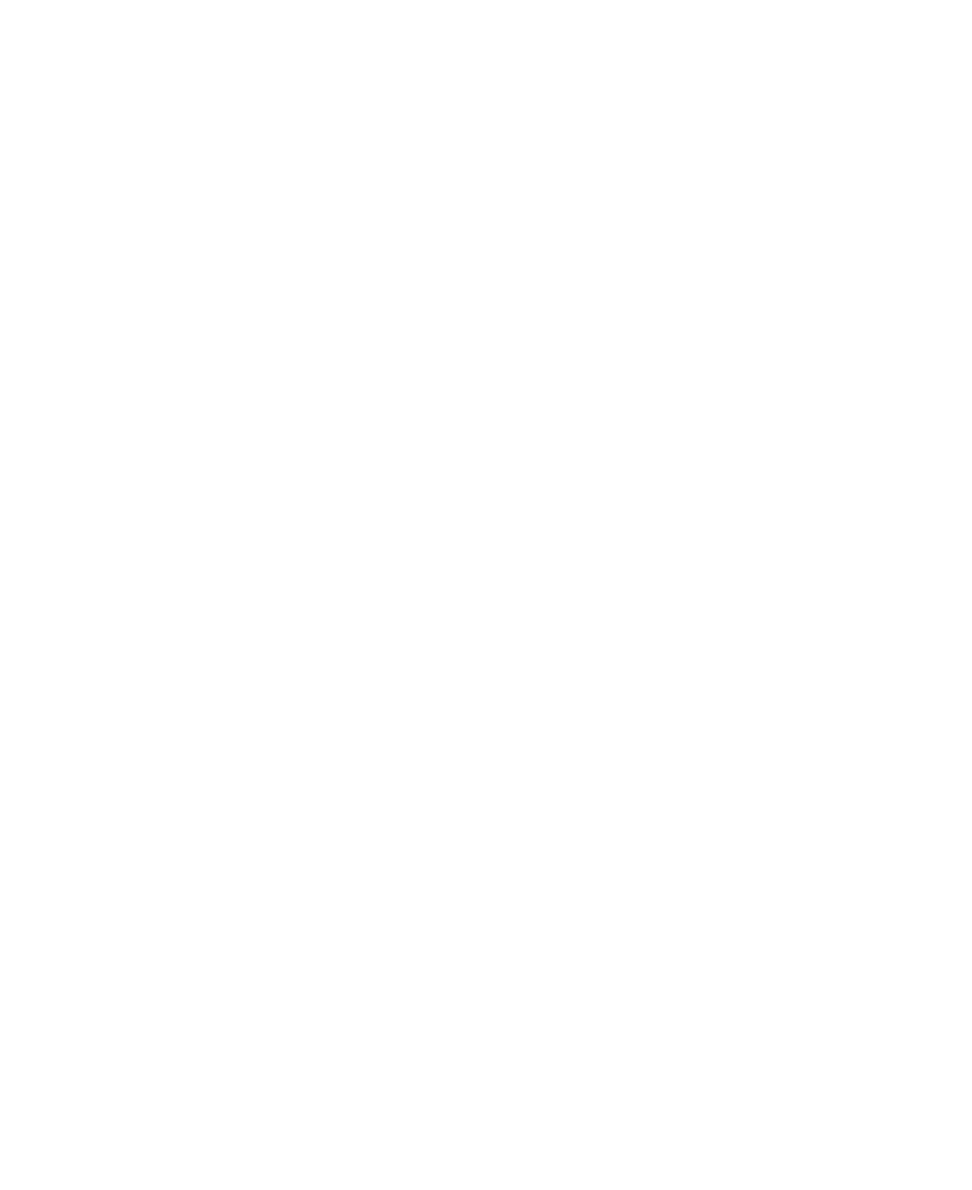
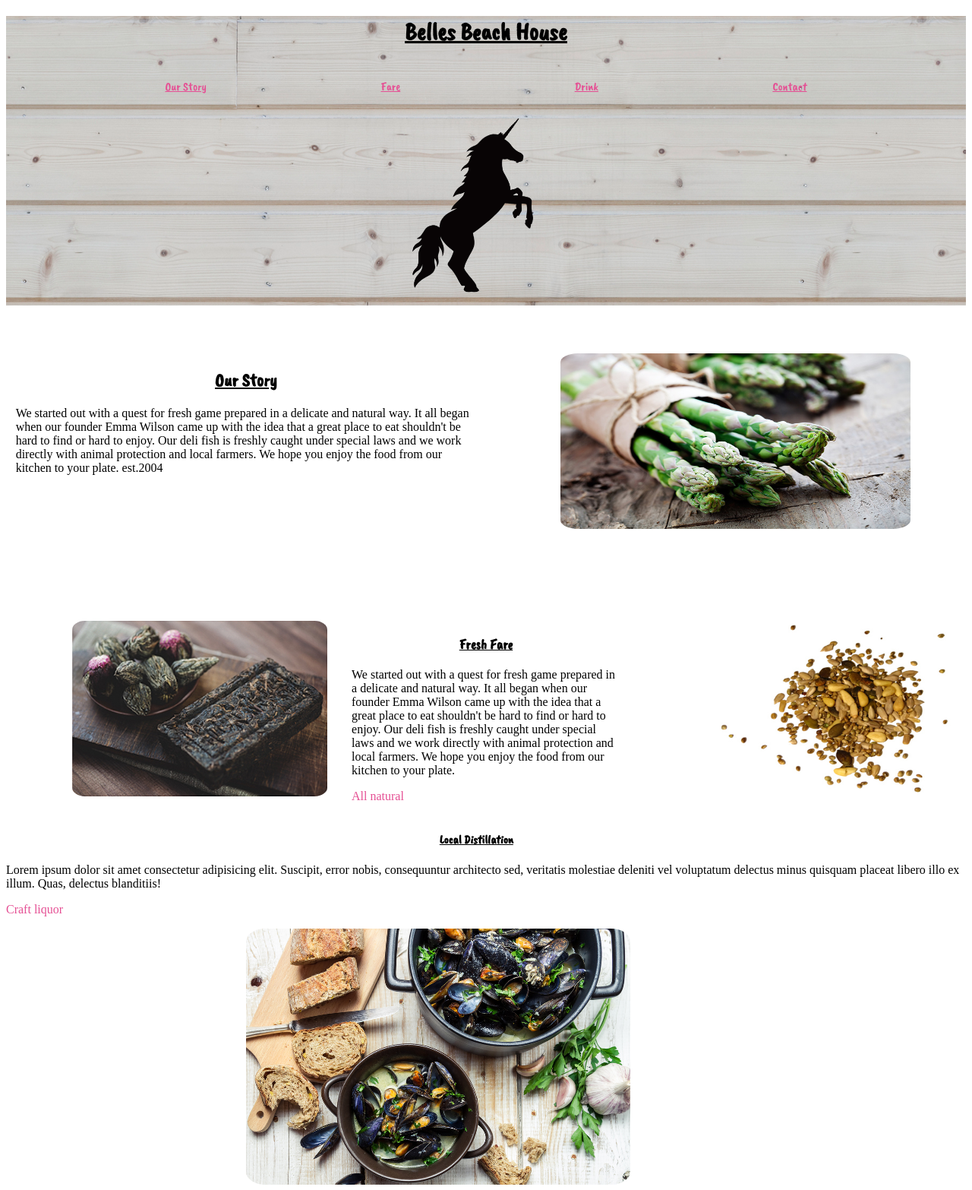
Before and after one commit to Nkhaoula/TP4, a plain HTML site: page index.html in a window 1280 px wide. Shown: the top 1566 px of the page at 76% size. Before the commit the page ends 800 px from the top, so only its background shows below. Drawn offline with nearby package versions, Linux system fonts and the light colour scheme; a web font is replaced by a local one.

Commit message:
création de la « TP4 »

```diff
--- /dev/null
+++ b/assets/css/style.css
@@ -0,0 +1,125 @@
+@import url('https://fonts.googleapis.com/css2?family=Caveat+Brush&family=Cedarville+Cursive&display=swap');
+
+header{
+    background-image: url(../img/planches.jpg);
+}
+main{
+    margin: 0 auto;
+}
+
+.image{
+    width: 20%;
+    margin: auto;
+}
+
+.image img{
+    width: 100%;
+}
+
+.top{
+    margin: 0 auto;
+    min-height: 100px;
+    width: 100%;
+    font-family:  'Caveat Brush', 'cursive';
+}
+
+.container {
+	display: flex;
+	flex-wrap: wrap;
+	justify-content: space-around;
+    margin-top: 5%;
+}
+
+h1{
+    text-align: center;
+    text-decoration: underline;
+}
+h2, h3, h4,h5{
+    text-align: center;
+    text-decoration: underline;
+    font-family:  'Caveat Brush', 'cursive';
+}
+
+.image_asperge{
+    width: 76%;
+    height: 80%;
+    border-radius: 5%;
+    margin-left: 14%;
+}
+.image1, .image2{
+    width: 95%;
+    height: 90%;
+    border-radius: 5%;
+    margin-left: 15%;
+
+}
+.col-s {
+	width: 48%;
+}
+
+.col-i {
+	width: 28%;
+}
+
+.col-m {
+	width: 100%;
+}
+
+.col-l {
+	width: 98%;
+}
+
+nav{
+    display: flex;
+    justify-content:space-evenly;
+
+
+    font-family:  'Caveat Brush', 'cursive';
+}
+
+nav a{
+    color:	#E55094;
+    padding: 20px;
+    text-align: center;
+}
+.all_natural{
+    color:	#E55094;
+}
+
+.Craft_liquor{
+    color:	#E55094;
+}
+.moule{
+    width: 40%;
+    height: 60%;
+    border-radius: 5%;
+    margin-left: 25%;
+}
+
+footer{
+    background-image: url(../img/motif.jpg);
+    width: 100%;
+    height: 100%;
+    margin: auto;
+    text-align: center;
+}
+.icone{
+    width: 2%;
+    height: 2%;
+    color: #E55094;
+    text-align: right;
+
+}
+
+@media screen and (max-width: 430px) {
+	.container {
+		display: inline;
+	}
+
+	.col-s {
+		width: 98%;
+	}
+    .col-i {
+		width: 80%;
+	}
+}
--- a/index.html
+++ b/index.html
@@ -4,8 +4,69 @@
     <meta charset="UTF-8">
     <meta name="viewport" content="width=device-width, initial-scale=1.0">
     <title>Belles Beach House</title>
+    <link rel="stylesheet" href="assets/css/style.css">
 </head>
 <body>
-
+    <header class="top">
+        <h1>Belles Beach House</h1>
+        <nav>
+            <a href="#">Our Story</a>
+            <a href="#">Fare</a>
+            <a href="#">Drink</a>
+            <a href="#">Contact</a>
+        </nav>
+        <div class="image">
+            <img src="assets/img/licorne.png" alt="licorne">
+        </div>
+    </header>
+    <main>
+        <section>
+            <div class="container">
+                <div class="col-s">
+                    <h2>Our Story</h2>
+                    <p>We started out with a quest for fresh game prepared in a delicate and natural way. It all began when our founder Emma Wilson came up with the idea that a great place to eat shouldn't be hard to find or hard to enjoy. Our deli fish is freshly caught under special laws and we work directly with animal protection and local farmers. We hope you enjoy the food from our kitchen to your plate.
+                        est.2004</p>
+                </div>
+                <div class="col-s">
+                    <img class="image_asperge" src="assets/img/asperge.jpg" alt="asperge">
+                </div>
+            </div>
+        </section>
+        <section>
+            <div class="container">
+                <div class="col-i">
+                    <img class="image1" src="assets/img/soap.jpg" alt="soap">
+                </div>
+                <div class="col-i">
+                    <h3>Fresh Fare</h3>
+                    <p class="row">We started out with a quest for fresh game prepared in a delicate and natural way. It all began when our founder Emma Wilson came up with the idea that a great place to eat shouldn't be hard to find or hard to enjoy. Our deli fish is freshly caught under special laws and we work directly with animal protection and local farmers. We hope you enjoy the food from our kitchen to your plate.</p>
+                    <p class="all_natural , row">All natural</p>
+                </div>
+                <div class="col-i">
+                    <img class="image2" src="assets/img/graines_01.jpg" alt="graine">
+                </div>
+            </div>
+        </section>
+        <section>
+            <h4 class="col-l">Local Distillation</h4>
+            <p>Lorem ipsum dolor sit amet consectetur adipisicing elit. Suscipit, error nobis, consequuntur architecto sed, veritatis molestiae deleniti vel voluptatum delectus minus quisquam placeat libero illo ex illum. Quas, delectus blanditiis!</p>
+            <p class="Craft_liquor">Craft liquor</p>
+            <div class="col-m">
+                <img src="assets/img/moule.jpg" alt="moule" class="moule" />
+            </div>
+        </section>
+    </main>
+    <footer>
+        <div class="col-s">
+            <h5>Belles Beach House</h5>
+            <p>24 Windward Ave,Venice,<br> CA 90291 <br> Tel:  (424) 722-8476</p>
+        </div>
+        <div class="col-s">
+            <img class="icone" src="assets/img/facebook.png" alt="facebook">
+            <img class="icone" src="assets/img/twitter.png" alt="twitter">
+            <img class="icone" src="assets/img/instagram.png" alt="instagram">
+            <img class="icone" src="assets/img/google-plus.png" alt="google-plus">
+        </div>
+    </footer>
 </body>
 </html>
```
Also changed, not shown: assets/img/asperge.jpg (renamed from img/asperge.jpg), assets/img/eggs.jpg (renamed from img/eggs.jpg), assets/img/facebook.png (added), assets/img/google-plus.png (added), assets/img/graines_01.jpg (renamed from img/graines_01.jpg), assets/img/instagram.png (added), assets/img/licorne.png (renamed from img/licorne.png), assets/img/motif.jpg (renamed from img/motif.jpg), assets/img/moule.jpg (renamed from img/moule.jpg), assets/img/planches.jpg (renamed from img/planches.jpg), assets/img/soap.jpg (renamed from img/soap.jpg), assets/img/twitter.png (added), assets/style.css (deleted).
